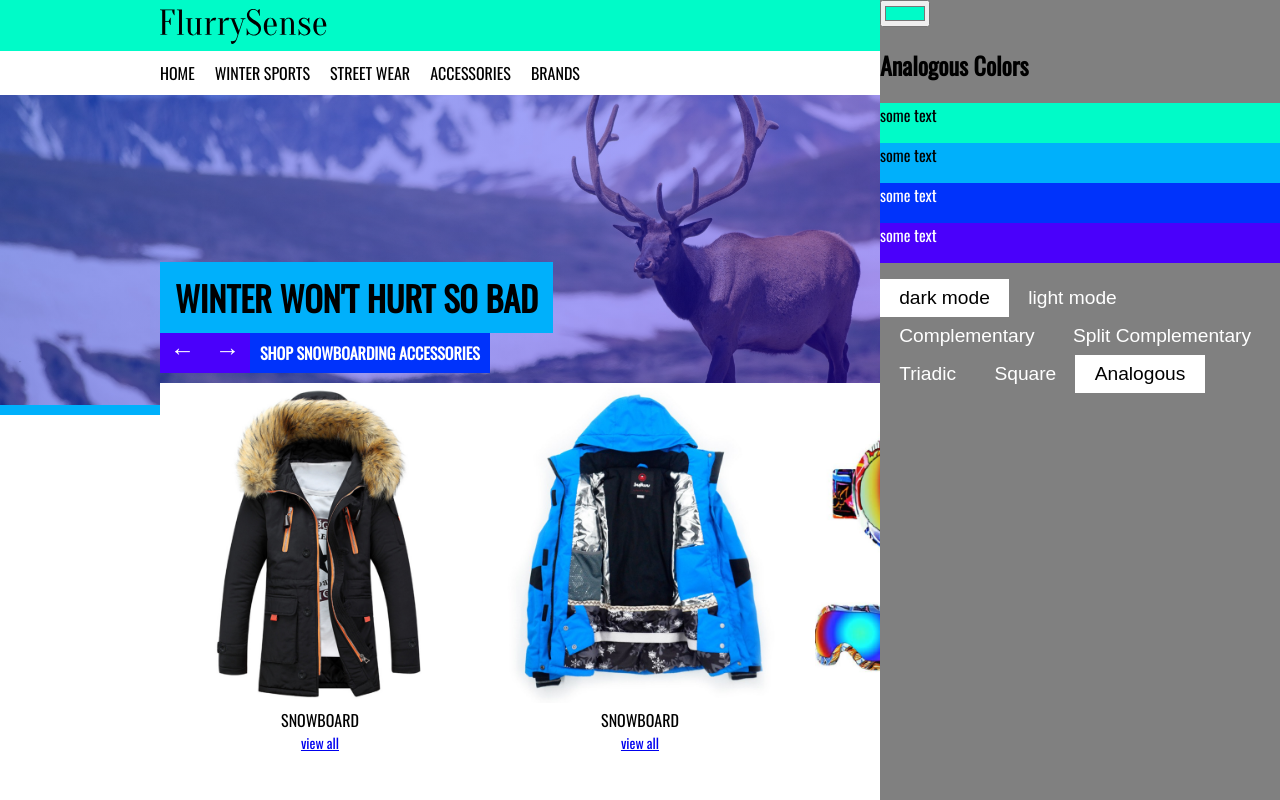
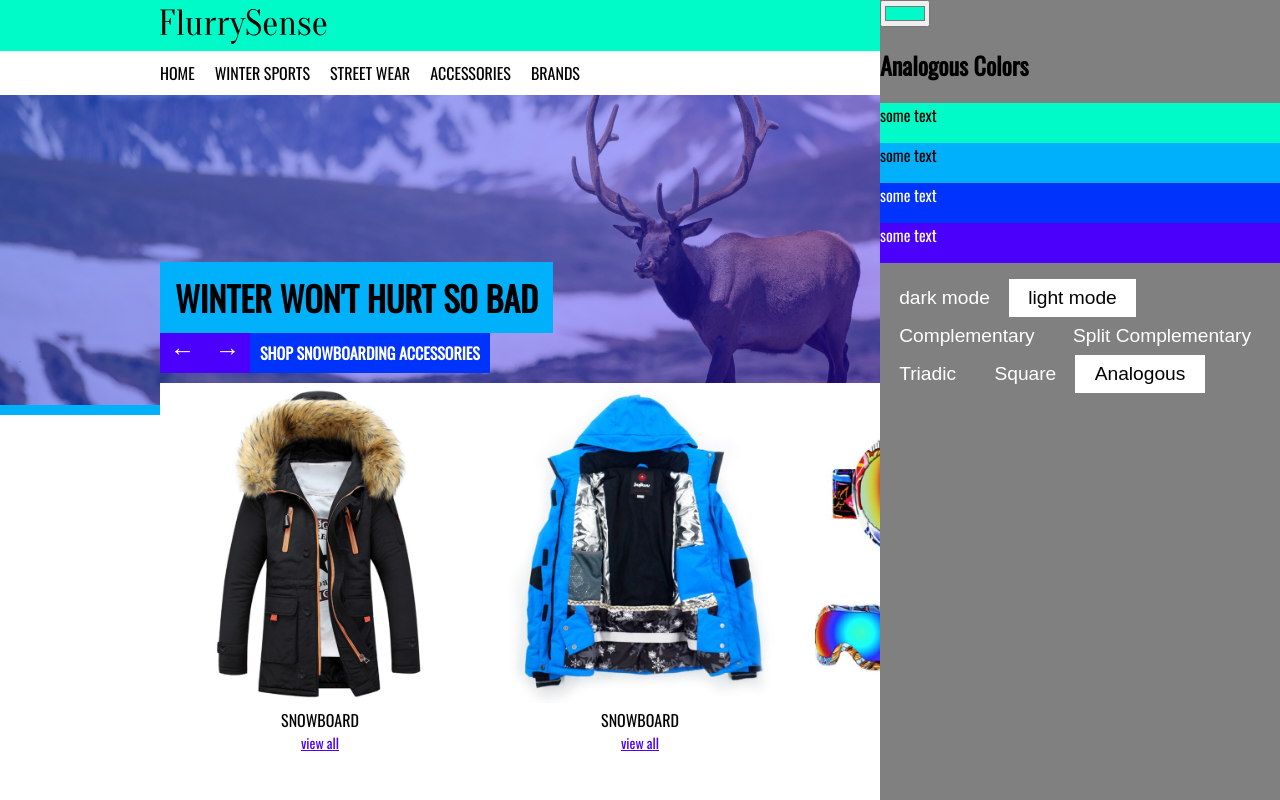
Before and after one commit to krystalcampioni/accessible-color-schemes, a Vue app: page / in a window 1280 px wide. Built offline with nearby package versions, Linux system fonts and the light colour scheme; a web font is replaced by a local one.

Commit message:
dynamic link colors

```diff
--- a/src/App.vue
+++ b/src/App.vue
@@ -47,11 +47,13 @@ export default {
   data() {
     return {
       mainColor: "#00fbc8",
-      primary: {
-        text: "",
-        bg: ""
-      },
-      mode: "dark",
+
+      primary: null,
+      secondary: null,
+      tertiary: null,
+      quaternary: null,
+
+      mode: "light",
       colorSchemes: {
         complementary: {
           name: "Complementary",
@@ -80,7 +82,17 @@ export default {
   components: {
     HelloWorld
   },
-  computed: {},
+  computed: {
+    linkColor() {
+      let color = Color(this.quaternary.bg);
+      // If the contrast is not enough with black or white text,
+      // we need to darken/lighten the background color
+      if (color.contrast(Color("#fff")) <= MIN_CONTRAST) {
+        color = color.darken(0.5);
+      }
+      return color;
+    }
+  },
   methods: {
     generateTextAndBg(color) {
       let bg = Color(color);
@@ -138,6 +150,8 @@ export default {
 
       this.updateColorVariable("--quaternary-text-color", this.quaternary.text);
       this.updateColorVariable("--quaternary-bg-color", this.quaternary.bg);
+
+      this.updateColorVariable("--link-color", this.linkColor);
     }
   },
   created() {
--- a/src/styles/main.scss
+++ b/src/styles/main.scss
@@ -24,6 +24,9 @@ body {
   margin: 0;
 }
 
+a {
+  color: var(--link-color);
+}
 p {
   font-family: 'Thasadith', sans-serif;
 }
```
